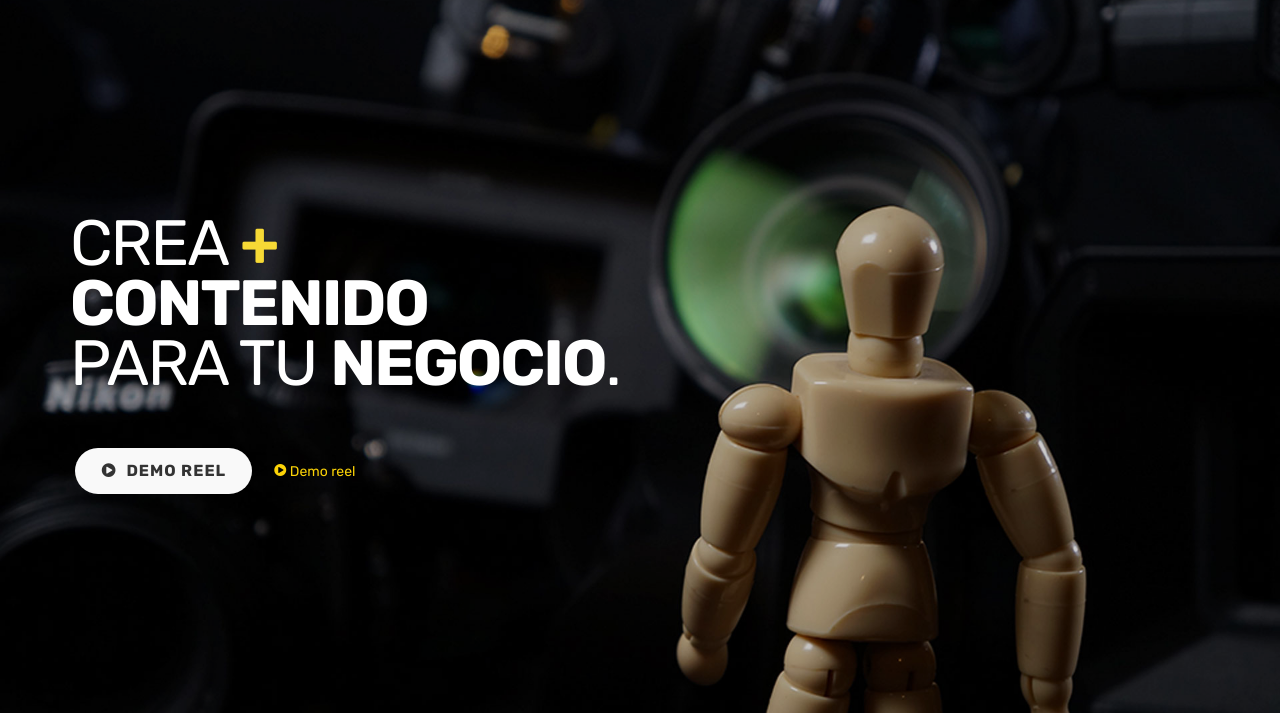
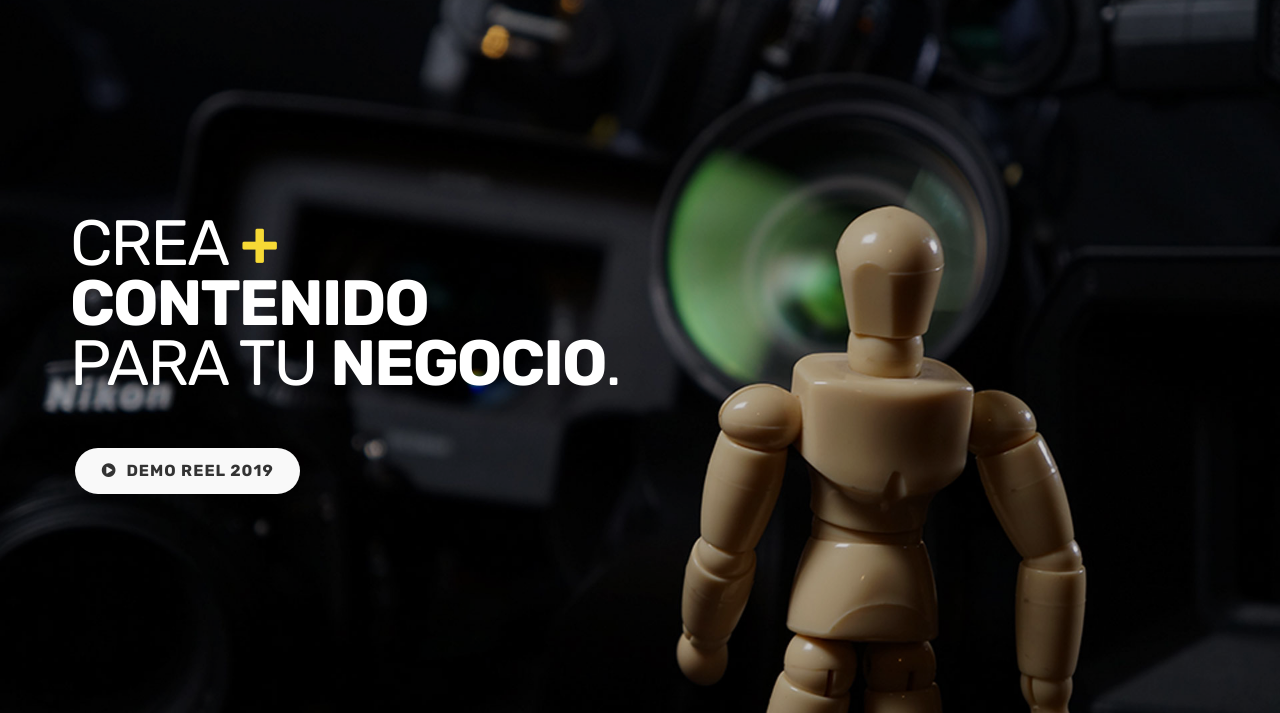
Before and after one commit to vleyrob/pmd, a WordPress theme: template pmd/index.php in a window 1280 px wide. Shown: the part 87-800 px from the top of the page. Run offline with PHP 8.4 and a stand-in for WordPress, Linux system fonts and the light colour scheme; the site name, menu and one post (Sample post) are stand-ins, and other content is empty; some web fonts are replaced.

Commit message:
Botón demo reel

```diff
--- a/pmd/index.php
+++ b/pmd/index.php
@@ -9,8 +9,7 @@
 								<div class="emphasis-title">
 									<h1 class="font-body" style="text-transform:uppercase; line-height:60px">Crea <span style="color:#f6d935; font-weight:bold">+</span> <strong>contenido</strong><br>para tu <strong>negocio</strong>.</h1>
 								</div>
-								<a href="#" data-scrollto="#section-pricing" data-easing="easeInOutExpo" data-speed="1250" data-offset="160" class="button button-large button-white button-light" style="border-radius: 23px;"><i class="icon-play-sign"></i> Demo reel</a>
-								&nbsp;&nbsp;&nbsp; <a href="https://www.youtube.com/watch?v=8xrk2C0_KFw" class="hero-action-link" data-lightbox="iframe"><i class="icon-play-sign"></i> Demo reel</a>
+								<a href="https://www.youtube.com/watch?v=8xrk2C0_KFw" data-lightbox="iframe" class="button button-large button-white button-light" style="border-radius: 23px;"><i class="icon-play-sign"></i> Demo reel 2019</a>
 							</div>
 						</div>
 					</div>
```
